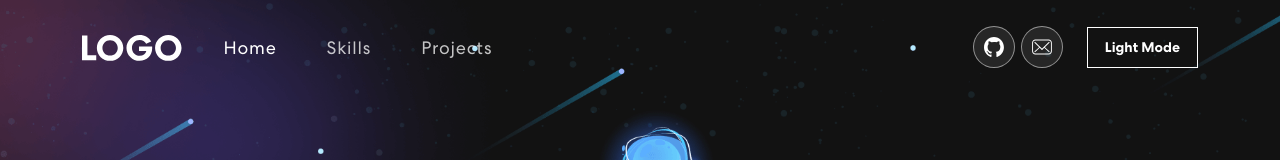
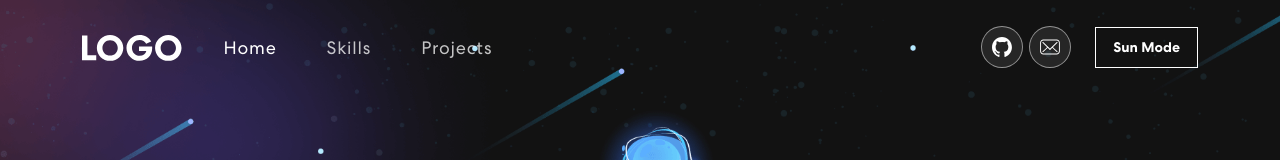
Before and after one commit to AntonMeta/my-resume, a React (Create React App) app: page / in a window 1280 px wide. Shown: the top 160 px of the page. Built offline with nearby package versions, Linux system fonts and the light colour scheme.

Commit message:
added light/dark mode button functionality; TODO: add light/dark mode to all components

```diff
--- a/src/App.css
+++ b/src/App.css
@@ -168,40 +168,57 @@ span.navbar-text {
 
 .navbar-text button {
   font-weight: 700;
-  color: #fff;
-  border: 1px solid #fff;
   padding: 9px 17px;
   font-size: 14px;
   margin-left: 18px;
   position: relative;
+  transition: 0.3 ease-in-out;
+  border: 1px solid #fff;
   background-color: transparent;
-  transition: 0.3 ease-in-out;
 }
+
+.sun-btn {
+  color: #fff;
+}
+.moon-btn {
+  color: #121212;
+}
+
 .navbar-text button span {
   z-index: 1;
 }
 
 .navbar-text button::before {
   content: "";
-  width: 0%;
   height: 100%;
   position: absolute;
-  background-color: #fff;
   top: 0;
   left: 0;
   z-index: -1;
   transition: 0.3s ease-in-out;
+  background-color: #fff;
 }
 
-.navbar-text button:hover {
+.sun-btn::before {
+  width: 0%;
+}
+
+.moon-btn::before {
+  width: 100%;
+}
+
+.sun-btn:hover {
   color: #121212;
 }
+.moon-btn:hover {
+  color: #fff;
+}
 
-.navbar-text button:hover::before {
-  content: "";
+.sun-btn:hover::before {
   width: 100%;
-  height: 100%;
-  position: absolute;
+}
+.moon-btn:hover::before {
+  width: 0%;
 }
 
 nav.navbar .navbar-toggler:active,
@@ -295,7 +312,7 @@ nav.navbar .navbar-toggler[aria-expanded="true"] .navbar-toggler-icon {
   }
 }
 
-/************ Banner Css ************/
+/* Banner Css */
 .banner {
   margin-top: 0;
   padding: 160px 0 100px 0;
--- a/src/components/NavBar.js
+++ b/src/components/NavBar.js
@@ -7,7 +7,7 @@ import navIcon2 from "../assets/img/nav-icon2.svg";
 export const NavBar = () => {
   const [activeLink, setActiveLink] = useState("home");
   const [scrolled, setScrolled] = useState(false);
-  const [darkMode, setDarkMode] = useState(false);
+  const [darkMode, setDarkMode] = useState(true);
 
   useEffect(() => {
     const onScroll = () => {
@@ -79,12 +79,20 @@ export const NavBar = () => {
               </a>
             </div>
             <button
-              className="vvd"
+              id="dark-mode-toggle"
+              className="sun-btn"
               onClick={() => {
+                var elem = document.getElementById("dark-mode-toggle");
+                if (darkMode) {
+                  elem.className = "moon-btn";
+                } else {
+                  elem.className = "sun-btn";
+                }
+                setDarkMode(!darkMode);
                 console.log("clicked");
               }}
             >
-              <span>Light Mode</span>
+              <span>{darkMode ? "Sun" : "Moon"} Mode</span>
             </button>
           </span>
         </Navbar.Collapse>
```
Also changed, not shown: 2 other files (tests, documents, lock files or other folders).
